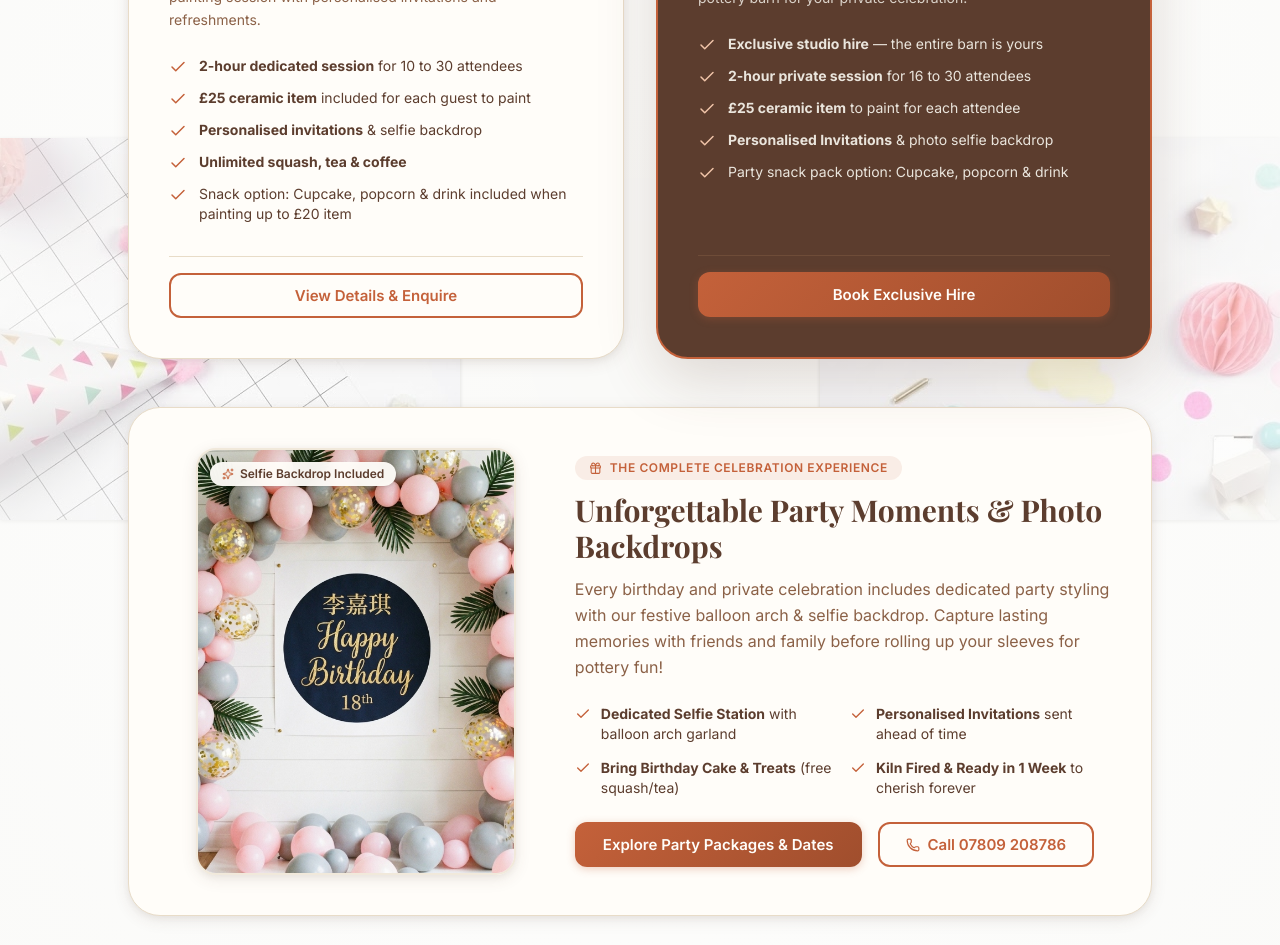
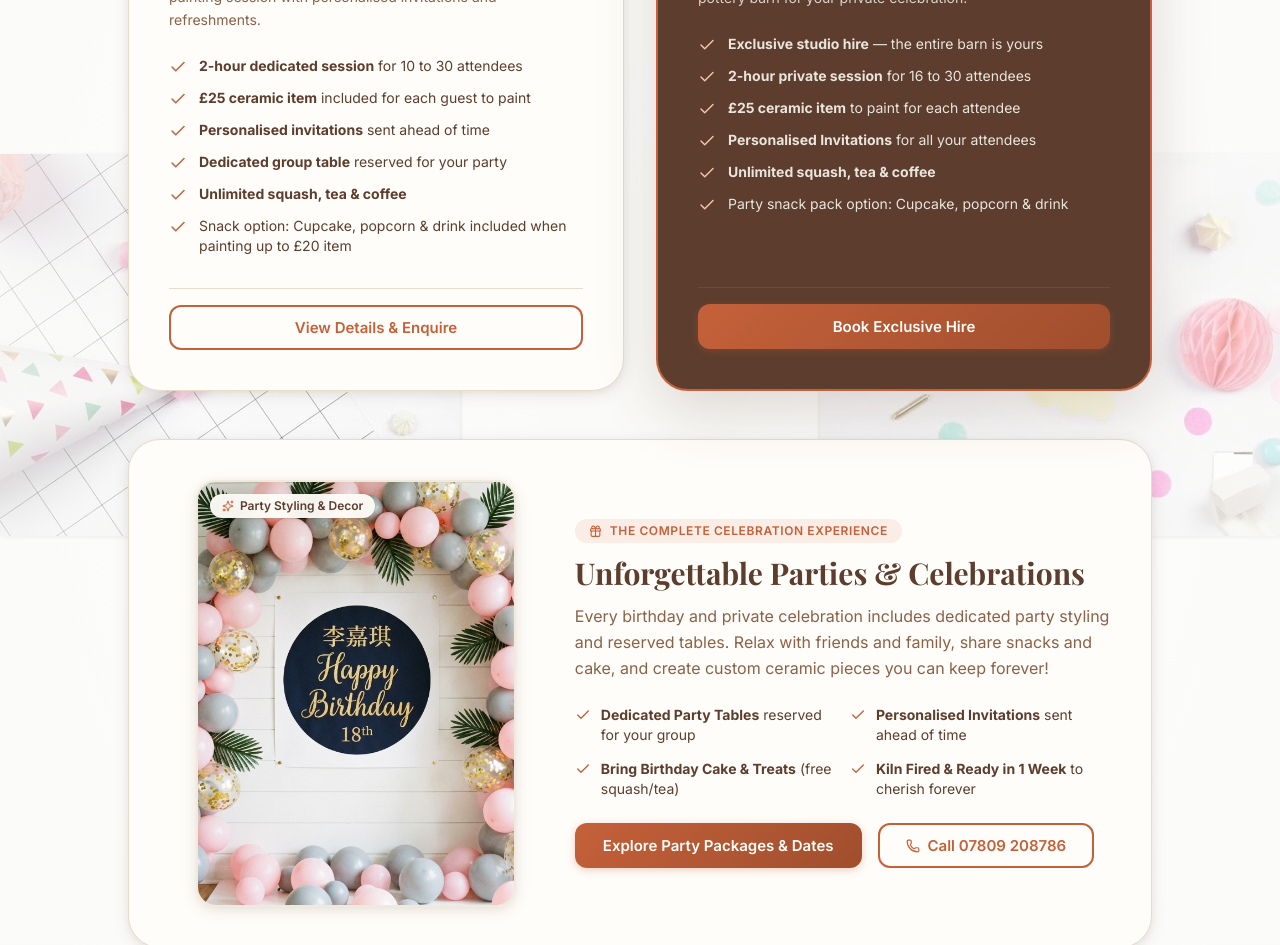
Before and after one commit to AliZaidi5110/YourPotteryBarn, a Next.js app: page / in a window 1280 px wide. Shown: the part 2900-3845 px from the top of the page. Built offline with nearby package versions, Linux system fonts and the light colour scheme; no server answers; a web font is replaced by a local one.

Commit message:
fix: remove all mentions of selfie backdrop and photo backdrops

```diff
--- a/app/celebrations/page.tsx
+++ b/app/celebrations/page.tsx
@@ -102,7 +102,7 @@ export default function CelebrationsPage() {
                   The Classic Party
                 </h2>
                 <p className="text-clay-light text-sm mb-6 leading-relaxed">
-                  A wonderful 2-hour session designed for 10 to 30 guests. Choose your ceramics, paint in your style, and enjoy complimentary drinks and selfie moments.
+                  A wonderful 2-hour session designed for 10 to 30 guests. Choose your ceramics, paint in your style, and enjoy complimentary refreshments and creative time together.
                 </p>
 
                 <ul className="space-y-3.5 text-sm text-clay mb-8">
@@ -120,7 +120,7 @@ export default function CelebrationsPage() {
                   </li>
                   <li className="flex items-start gap-3">
                     <Check size={18} className="text-terracotta shrink-0 mt-0.5" />
-                    <span><strong>Selfie Backdrop</strong> for memorable party photos</span>
+                    <span><strong>Dedicated Party Tables</strong> for your group</span>
                   </li>
                   <li className="flex items-start gap-3">
                     <Check size={18} className="text-terracotta shrink-0 mt-0.5" />
@@ -178,7 +178,7 @@ export default function CelebrationsPage() {
                   </li>
                   <li className="flex items-start gap-3">
                     <Check size={18} className="text-terracotta-light shrink-0 mt-0.5" />
-                    <span><strong>Personalised Invitations</strong> &amp; studio selfie backdrop</span>
+                    <span><strong>Personalised Invitations</strong> for all your attendees</span>
                   </li>
                   <li className="flex items-start gap-3">
                     <Check size={18} className="text-terracotta-light shrink-0 mt-0.5" />
@@ -202,7 +202,7 @@ export default function CelebrationsPage() {
 
           </div>
 
-          {/* Dedicated Selfie Backdrop & Party Styling Feature Card */}
+          {/* Dedicated Party Atmosphere & Styling Feature Card */}
           <div className="bg-warm-white rounded-3xl p-6 sm:p-8 lg:p-10 border border-parchment shadow-pottery max-w-5xl mx-auto mb-16 overflow-hidden">
             <div className="grid grid-cols-1 md:grid-cols-12 gap-8 items-center">
               {/* Balloon Arch Photo */}
@@ -210,12 +210,12 @@ export default function CelebrationsPage() {
                 <div className="relative rounded-2xl overflow-hidden shadow-pottery border-2 border-parchment/60 aspect-[3/4] max-w-xs mx-auto">
                   <img
                     src="/images/celebrations/party-balloon-arch.jpg"
-                    alt="Celebration balloon arch and selfie photo backdrop at Your Pottery Barn"
+                    alt="Celebration party styling and balloon decor at Your Pottery Barn"
                     className="w-full h-full object-cover object-center group-hover:scale-105 transition-transform duration-500"
                   />
                   <div className="absolute top-3 left-3 bg-warm-white/95 backdrop-blur-sm px-3 py-1 rounded-full text-xs font-semibold text-clay shadow-sm flex items-center gap-1.5">
                     <Sparkles size={12} className="text-terracotta" />
-                    <span>Selfie Backdrop Included</span>
+                    <span>Party Styling &amp; Decor</span>
                   </div>
                 </div>
               </div>
@@ -226,16 +226,16 @@ export default function CelebrationsPage() {
                   <Gift size={13} /> Included In Every Celebration
                 </div>
                 <h3 className="font-playfair text-2xl sm:text-3xl font-bold text-clay mb-3">
-                  Festive Balloon Arch &amp; Selfie Photo Backdrop
+                  Festive Party Atmosphere &amp; Celebration Styling
                 </h3>
                 <p className="text-clay-light text-sm sm:text-base leading-relaxed mb-6">
-                  Every party booking includes access to our stylish balloon arch photo backdrop! Take unforgettable group photos of your celebration before or after your pottery session.
+                  Every party booking includes dedicated party styling and reserved tables for your group. Enjoy quality creative time with friends and family during your pottery painting session!
                 </p>
 
                 <div className="grid grid-cols-1 sm:grid-cols-2 gap-3.5 mb-6 text-sm text-clay">
                   <div className="flex items-start gap-2.5">
                     <Check size={16} className="text-terracotta shrink-0 mt-0.5" />
-                    <span><strong>Balloon Arch &amp; Party Sign</strong> setup ready for photos</span>
+                    <span><strong>Festive Party Decor</strong> &amp; dedicated group tables</span>
                   </div>
                   <div className="flex items-start gap-2.5">
                     <Check size={16} className="text-terracotta shrink-0 mt-0.5" />
--- a/components/customer/CelebrationsSection.tsx
+++ b/components/customer/CelebrationsSection.tsx
@@ -79,7 +79,11 @@ export function CelebrationsSection() {
                 </li>
                 <li className="flex items-start gap-3">
                   <Check size={18} className="text-terracotta shrink-0 mt-0.5" />
-                  <span><strong>Personalised invitations</strong> &amp; selfie backdrop</span>
+                  <span><strong>Personalised invitations</strong> sent ahead of time</span>
+                </li>
+                <li className="flex items-start gap-3">
+                  <Check size={18} className="text-terracotta shrink-0 mt-0.5" />
+                  <span><strong>Dedicated group table</strong> reserved for your party</span>
                 </li>
                 <li className="flex items-start gap-3">
                   <Check size={18} className="text-terracotta shrink-0 mt-0.5" />
@@ -138,7 +142,11 @@ export function CelebrationsSection() {
                 </li>
                 <li className="flex items-start gap-3">
                   <Check size={18} className="text-terracotta-light shrink-0 mt-0.5" />
-                  <span><strong>Personalised Invitations</strong> &amp; photo selfie backdrop</span>
+                  <span><strong>Personalised Invitations</strong> for all your attendees</span>
+                </li>
+                <li className="flex items-start gap-3">
+                  <Check size={18} className="text-terracotta-light shrink-0 mt-0.5" />
+                  <span><strong>Unlimited squash, tea &amp; coffee</strong></span>
                 </li>
                 <li className="flex items-start gap-3">
                   <Check size={18} className="text-terracotta-light shrink-0 mt-0.5" />
@@ -159,7 +167,7 @@ export function CelebrationsSection() {
 
         </div>
 
-        {/* Party Atmosphere & Selfie Backdrop Showcase */}
+        {/* Party Atmosphere & Celebration Showcase */}
         <div className="bg-warm-white rounded-3xl p-6 sm:p-8 lg:p-10 border border-parchment shadow-pottery max-w-5xl mx-auto mb-12 overflow-hidden">
           <div className="grid grid-cols-1 md:grid-cols-12 gap-8 items-center">
             {/* Balloon Arch Photo */}
@@ -167,12 +175,12 @@ export function CelebrationsSection() {
               <div className="relative rounded-2xl overflow-hidden shadow-pottery border-2 border-parchment/60 aspect-[3/4] max-w-xs mx-auto">
                 <img
                   src="/images/celebrations/party-balloon-arch.jpg"
-                  alt="Birthday celebration balloon arch and selfie photo backdrop at Your Pottery Barn"
+                  alt="Birthday celebration party styling at Your Pottery Barn"
                   className="w-full h-full object-cover object-center group-hover:scale-105 transition-transform duration-500"
                 />
                 <div className="absolute top-3 left-3 bg-warm-white/95 backdrop-blur-sm px-3 py-1 rounded-full text-xs font-semibold text-clay shadow-sm flex items-center gap-1.5">
                   <Sparkles size={12} className="text-terracotta" />
-                  <span>Selfie Backdrop Included</span>
+                  <span>Party Styling &amp; Decor</span>
                 </div>
               </div>
             </div>
@@ -183,16 +191,16 @@ export function CelebrationsSection() {
                 <Gift size={13} /> The Complete Celebration Experience
               </div>
               <h3 className="font-playfair text-2xl sm:text-3xl font-bold text-clay mb-3">
-                Unforgettable Party Moments &amp; Photo Backdrops
+                Unforgettable Parties &amp; Celebrations
               </h3>
               <p className="text-clay-light text-sm sm:text-base leading-relaxed mb-6">
-                Every birthday and private celebration includes dedicated party styling with our festive balloon arch &amp; selfie backdrop. Capture lasting memories with friends and family before rolling up your sleeves for pottery fun!
+                Every birthday and private celebration includes dedicated party styling and reserved tables. Relax with friends and family, share snacks and cake, and create custom ceramic pieces you can keep forever!
               </p>
 
               <div className="grid grid-cols-1 sm:grid-cols-2 gap-3.5 mb-6 text-sm text-clay">
                 <div className="flex items-start gap-2.5">
                   <Check size={16} className="text-terracotta shrink-0 mt-0.5" />
-                  <span><strong>Dedicated Selfie Station</strong> with balloon arch garland</span>
+                  <span><strong>Dedicated Party Tables</strong> reserved for your group</span>
                 </div>
                 <div className="flex items-start gap-2.5">
                   <Check size={16} className="text-terracotta shrink-0 mt-0.5" />
--- a/components/customer/GallerySection.tsx
+++ b/components/customer/GallerySection.tsx
@@ -74,7 +74,7 @@ export const GALLERY_ITEMS: GalleryItem[] = [
     src: '/images/gallery/gallery-9.avif',
     title: 'Private Studio Gathering',
     category: 'Parties',
-    description: 'Exclusive studio hire with private room setup and custom selfie backdrop.',
+    description: 'Exclusive studio hire with private room setup and festive celebration styling.',
   },
   {
     id: 'g-10',
```
